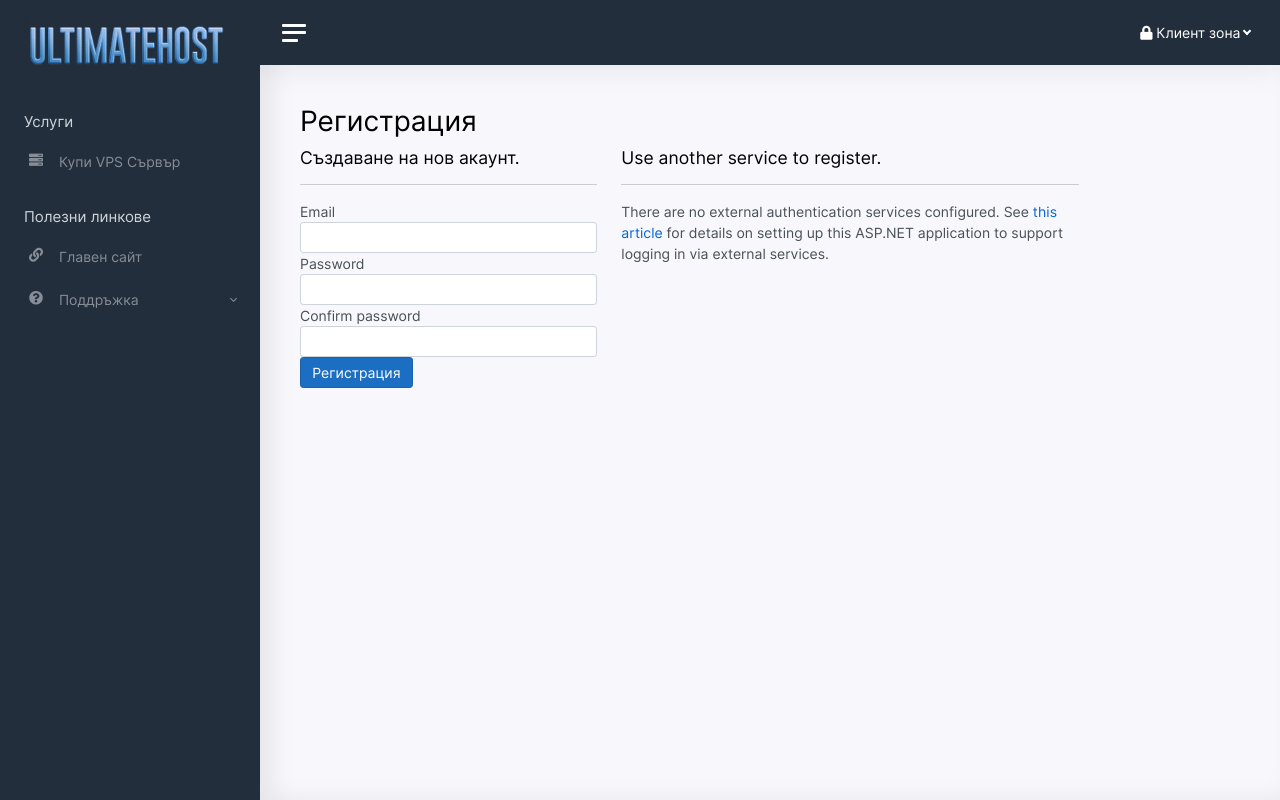
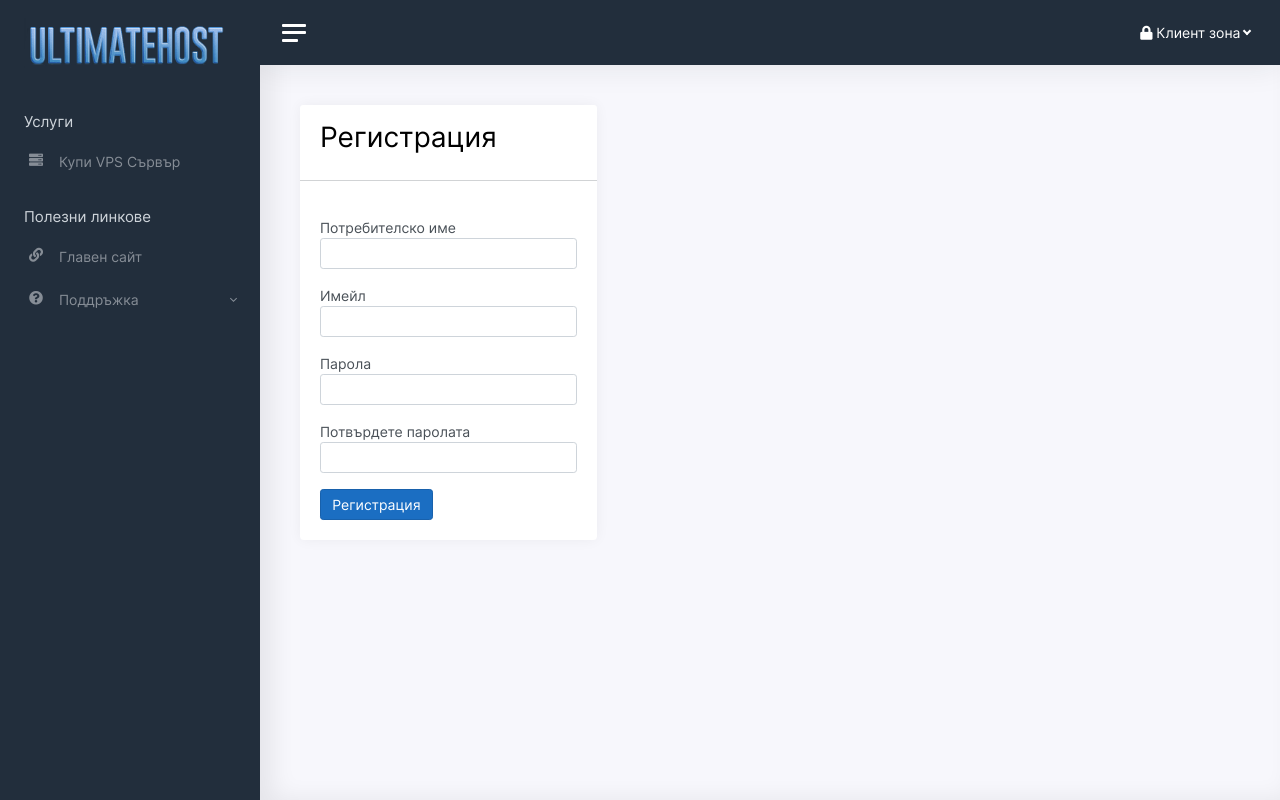
Before and after one commit to xXnikitoXx/asp-exam, an ASP.NET Core app: page /Identity/Account/Register in a window 1280 px wide. Run offline with ASP.NET Core 8, Linux system fonts and the light colour scheme; some libraries are stand-ins or nearby versions.

Commit message:
Updated login and register.

```diff
--- a/Project/Areas/Identity/Pages/Account/Register.cshtml
+++ b/Project/Areas/Identity/Pages/Account/Register.cshtml
@@ -4,25 +4,32 @@
     ViewData["Title"] = "Регистрация";
 }
 
-<h1>@ViewData["Title"]</h1>
-
 <div class="row">
     <div class="col-md-4">
+        <div class="card">
+            <div class="card-header">
+                <h1>@ViewData["Title"]</h1>
+            </div>
+            <hr />
+            <div class="card-body">
                 <form asp-route-returnUrl="@Model.ReturnUrl" method="post">
-            <h4>Създаване на нов акаунт.</h4>
-            <hr />
                     <div asp-validation-summary="All" class="text-danger"></div>
-            <div class="form-group">
+                    <div class="form-group mb-3">
+                        <label asp-for="Input.UserName"></label>
+                        <input asp-for="Input.UserName" class="form-control" />
+                        <span asp-validation-for="Input.UserName" class="text-danger"></span>
+                    </div>
+                    <div class="form-group mb-3">
                         <label asp-for="Input.Email"></label>
                         <input asp-for="Input.Email" class="form-control" />
                         <span asp-validation-for="Input.Email" class="text-danger"></span>
                     </div>
-            <div class="form-group">
+                    <div class="form-group mb-3">
                         <label asp-for="Input.Password"></label>
                         <input asp-for="Input.Password" class="form-control" />
                         <span asp-validation-for="Input.Password" class="text-danger"></span>
                     </div>
-            <div class="form-group">
+                    <div class="form-group mb-3">
                         <label asp-for="Input.ConfirmPassword"></label>
                         <input asp-for="Input.ConfirmPassword" class="form-control" />
                         <span asp-validation-for="Input.ConfirmPassword" class="text-danger"></span>
@@ -30,35 +37,7 @@
                     <button type="submit" class="btn btn-primary">Регистрация</button>
                 </form>
             </div>
-    <div class="col-md-6 col-md-offset-2">
-        <section>
-            <h4>Use another service to register.</h4>
-            <hr />
-            @{
-                if ((Model.ExternalLogins?.Count ?? 0) == 0)
-                {
-                    <div>
-                        <p>
-                            There are no external authentication services configured. See <a href="https://go.microsoft.com/fwlink/?LinkID=532715">this article</a>
-                            for details on setting up this ASP.NET application to support logging in via external services.
-                        </p>
         </div>
-                }
-                else
-                {
-                    <form id="external-account" asp-page="./ExternalLogin" asp-route-returnUrl="@Model.ReturnUrl" method="post" class="form-horizontal">
-                        <div>
-                            <p>
-                                @foreach (var provider in Model.ExternalLogins)
-                                {
-                                    <button type="submit" class="btn btn-primary" name="provider" value="@provider.Name" title="Log in using your @provider.DisplayName account">@provider.DisplayName</button>
-                                }
-                            </p>
-                        </div>
-                    </form>
-                }
-            }
-        </section>
     </div>
 </div>
 
--- a/Project/Areas/Identity/Pages/Account/Register.cshtml.cs
+++ b/Project/Areas/Identity/Pages/Account/Register.cshtml.cs
@@ -47,18 +47,23 @@ namespace Project.Areas.Identity.Pages.Account
         public class InputModel
         {
             [Required]
-            [EmailAddress]
-            [Display(Name = "Email")]
+            [Display(Name = "Потребителско име")]
+            [StringLength(30, ErrorMessage = "Потребителското име трябва да е между {2} и {1} знака.", MinimumLength = 3)]
+            public string UserName { get; set; }
+
+            [Required]
+            [EmailAddress(ErrorMessage = "Невалиден имейл")]
+            [Display(Name = "Имейл")]
             public string Email { get; set; }
 
             [Required]
             [StringLength(100, ErrorMessage = "Паролата трябва да е между {2} и {1} знака.", MinimumLength = 6)]
             [DataType(DataType.Password)]
-            [Display(Name = "Password")]
+            [Display(Name = "Парола")]
             public string Password { get; set; }
 
             [DataType(DataType.Password)]
-            [Display(Name = "Confirm password")]
+            [Display(Name = "Потвърдете паролата")]
             [Compare("Password", ErrorMessage = "Паролите не съвпадат.")]
             public string ConfirmPassword { get; set; }
         }
@@ -75,7 +80,7 @@ namespace Project.Areas.Identity.Pages.Account
             ExternalLogins = (await _signInManager.GetExternalAuthenticationSchemesAsync()).ToList();
             if (ModelState.IsValid)
             {
-                var user = new ApplicationUser { UserName = Input.Email, Email = Input.Email };
+                var user = new ApplicationUser { UserName = Input.UserName, Email = Input.Email };
                 var result = await _userManager.CreateAsync(user, Input.Password);
                 if (result.Succeeded)
                 {
```
Also changed, not shown: Project/Areas/Identity/Pages/Account/Login.cshtml (+3 -9 lines), Project/Areas/Identity/Pages/Account/Login.cshtml.cs (+15 -6 lines). Lines whose indentation alone changed are shown as unchanged.
